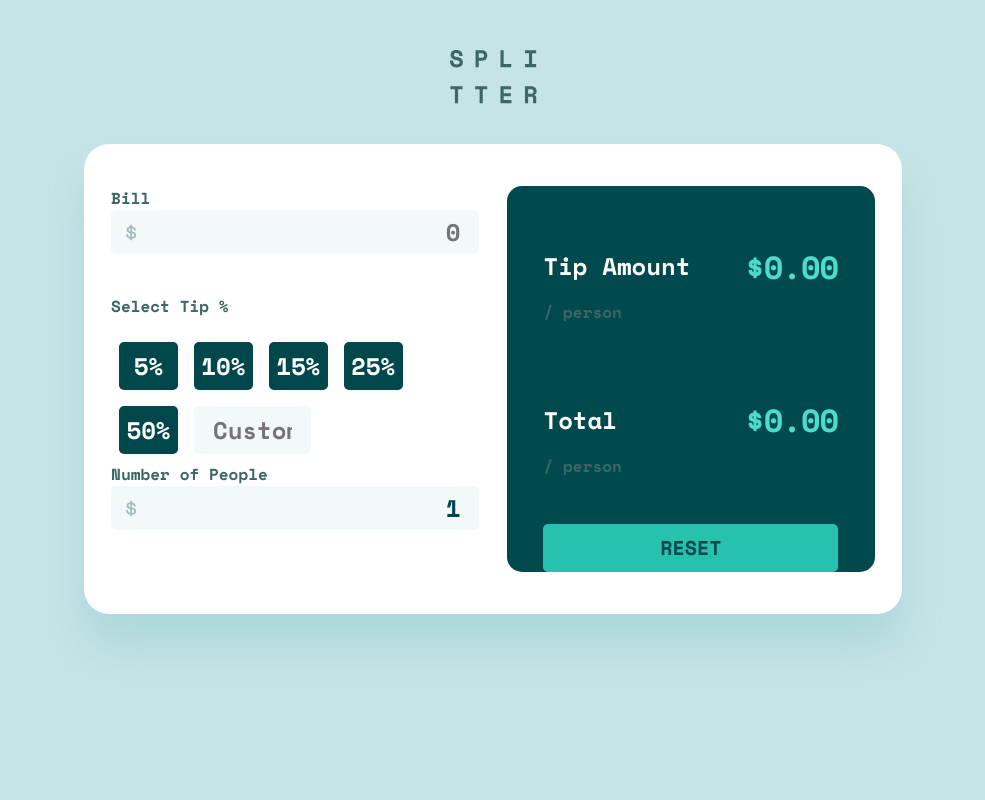
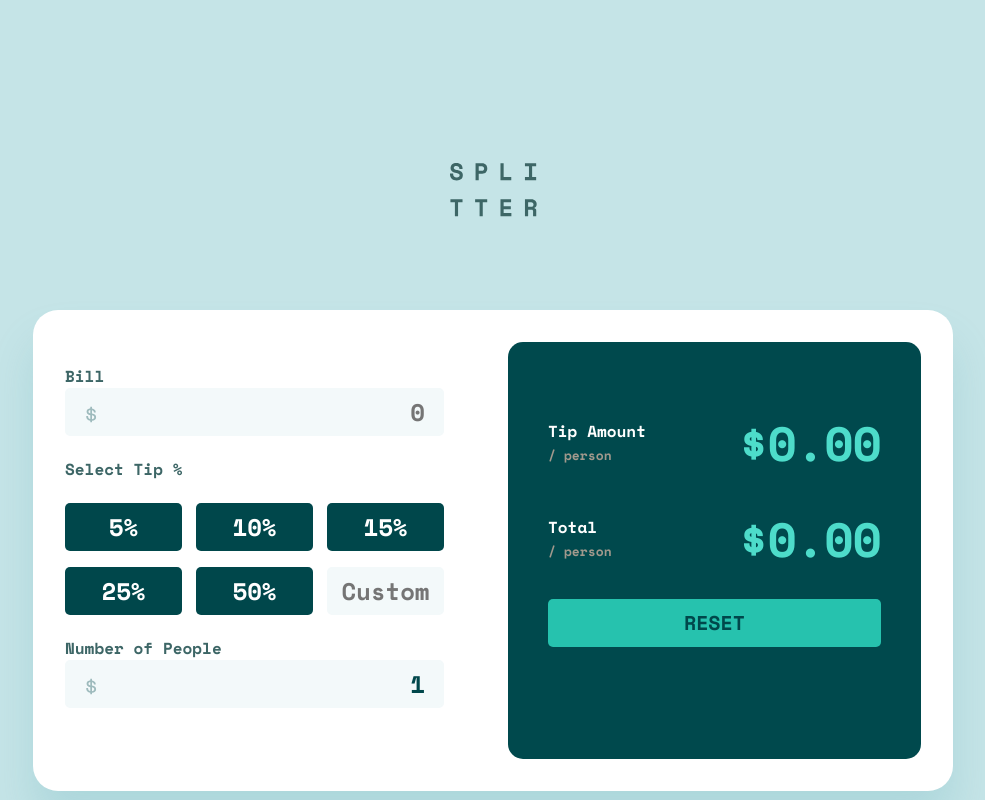
Before and after one commit to gia06/Tip-Calculator-App, a React (Create React App) app: page / in a window 1280 px wide. Shown: the whole page, without its empty margins (147-1132 px from the left). Built offline with nearby package versions, Linux system fonts and the light colour scheme.

Commit message:
working 1.0

```diff
--- a/src/App.css
+++ b/src/App.css
@@ -1,26 +1,31 @@
-body {
-  display: flex;
-  align-items: center;
-  justify-content: center;
-  background-color: hsl(185, 41%, 84%);
+* {
   margin: 0;
   padding: 0;
-  /* height: 100vh;  */
-  /* overflow: hidden
-   */
+  box-sizing: border-box;
+  list-style-type: none;
+  text-decoration: none;
+  border: none;
+}
+
+body {
+  background-color: hsl(185, 41%, 84%);
+  width: 100%;
 }
 
 .App {
   display: flex;
   flex-direction: column;
   align-items: center;
+  margin: auto;
   width: 100%;
+  max-width: 920px;
   color: #3d6666;
   font-family: "Space Mono", monospace;
 }
 
 .logo {
-  margin-top: 50px;
+  margin-top: 163px;
+  margin-bottom: 87px;
 }
 
 /* removes arrows from number input */
@@ -32,23 +37,30 @@ input::-webkit-inner-spin-button {
 
 .calc-container {
   display: flex;
+  flex-direction: column;
   flex-wrap: wrap;
-  margin-top: 40px;
+  align-items: center;
   padding: 32px 0;
-  margin-top: 34px;
-  justify-content: space-evenly;
   width: 100%;
   max-width: 920px;
   min-width: 375px;
-  /* height: 100vh;  */
   background-color: #ffffff;
   border-radius: 25px;
   box-shadow: 0px 32px 43px rgba(79, 166, 175, 0.200735);
+  height: 481px;
 }
 
+@media screen and (max-width: 621px) {
+  .logo {
+    margin-top: 50px;
+    margin-bottom: 41px;
+  }
 
-@media  screen and (max-width: 621px) {
   .calc-container {
-    /* height: 100vh; */
+    height: 100vh;
+  }
+
+  body {
+    overflow: hidden;
   }
 }
--- a/src/App.js
+++ b/src/App.js
@@ -7,10 +7,28 @@ import { useState } from "react";
 export default function App() {
   const [bill, setBill] = useState("");
   const [numPeople, setNumPeople] = useState(1);
-  const [percentage, setPercentage] = useState("");
-  const [customPercentage, setCustomPercentage] = useState("");
-  const [tipAmount, setTipAmount] = useState(0);
-  const [totalAmount, setTotalAmount] = useState(0.0);
+  const [tipAmount, setTipAmount] = useState("0.00");
+  const [totalAmount, setTotalAmount] = useState("0.00");
+
+  const calculate = (percentageValue) => {
+    if (
+      bill === 0 ||
+      isNaN(bill) ||
+      bill.length === 0 ||
+      numPeople === 0 ||
+      isNaN(numPeople) ||
+      numPeople.length === 0
+    ) {
+      setTipAmount("0.00");
+      setTotalAmount("0.00");
+    } else {
+      const tip = (bill * percentageValue) / 100;
+      const total = (bill + tip) / numPeople;
+
+      setTipAmount(tip.toFixed(2));
+      setTotalAmount(total.toFixed(2));
+    }
+  };
 
   return (
     <div className="App">
@@ -24,9 +42,7 @@ export default function App() {
           setBill={setBill}
           numPeople={numPeople}
           setNumPeople={setNumPeople}
-          customPercentage={customPercentage}
-          setTipAmount={setTipAmount}
-          setTotalAmount={setTotalAmount}
+          calculate={calculate}
         />
 
         <ResultsContainer
@@ -35,7 +51,6 @@ export default function App() {
           totalAmount={totalAmount}
           setTotalAmount={setTotalAmount}
           setBill={setBill}
-          setCustomPercentage={setCustomPercentage}
           setNumPeople={setNumPeople}
         />
       </div>
--- a/src/components/InputContainer.css
+++ b/src/components/InputContainer.css
@@ -1,20 +1,15 @@
 .input-container {
-  margin: 10px 0;
+  display: flex;
+  flex-direction: column;
+  justify-content: space-evenly;
   width: 45%;
-  /* height: 25em; */
   min-width: 311px;
-  max-width: 379;
-  /* max-width: 355px; */
-  /* background-color: blue;  */
-}
-
-.bill {
-  margin-bottom: 40px;
+  max-width: 379px;
+  height: 388px;
 }
 
 label,
 p {
-  /* margin: 0; */
   font-family: "Space Mono";
   font-style: normal;
   font-weight: 700;
@@ -26,8 +21,8 @@ p {
   display: block;
   margin: 0;
   padding: 0 17px;
-  width: calc(100% - 38px);
-  height: 40px;
+  width: 100%;
+  height: 48px;
   font-family: "Space Mono";
   font-size: 24px;
   font-weight: 700;
@@ -37,67 +32,60 @@ p {
   color: #00474b;
   background-image: url(../images/icon-dollar.svg);
   background-repeat: no-repeat;
-  background-position: top 12px left 13px;
+  background-position: top 16px left 19px;
   background-color: F3F9FA;
   text-align: right;
 }
 
-.main-input:hover {
-  outline-style: none;
-  border: 2px solid #26c2ae;
-}
-
+.main-input:hover,
 .main-input:focus {
   outline-style: none;
   border: 2px solid #26c2ae;
 }
 
 .percentage {
-  /* justify-content: unset; */
-  /* display: grid; */
-  grid-template-columns: auto auto auto;
-  /* gap: 16px; */
-  /* flex-wrap: wrap; */
-  /* justify-content: space-between;    */
+  display: grid;
+  gap: 16px 14px;
+
+  grid-template-columns: repeat(3, 2fr);
   width: 100%;
   margin: 0;
-  /* background-color: red; */
-  /* margin: 0 auto; */
-  /* background-color: blue; */
-  /* gap: 10px; */
 }
 
 .percentage-btn {
   background: #00474b;
-  margin: 8px;
   padding: 0;
   color: #ffffff;
   cursor: pointer;
   height: 48px;
-
-  width: 117px;
-  width: 4.6vw;
-  max-width: 146px;
-  /* max-width: 146px;
-  min-width: 117px; */
-
   outline-style: none;
   border-radius: 5px;
   border: 0;
   font-family: "Space Mono";
   font-size: 24px;
   font-weight: 700;
+}
 
-  /* //////////////////////////////// */
+.custom-input,
+.percentage-btn {
+  width: 117px;
+}
 
-  /* width: 146px;
-    border: none;
-    margin-bottom: 16px;
-    font-family: 'Space Mono';
-    font-style: normal;
-    font-weight: 700;
-    font-size: 24px;
-    text-align: center; */
+@media screen and (max-width: 846px) {
+  .percentage {
+    display: grid;
+    grid-template-columns: repeat(2, 1fr);
+    gap: 16px;
+  }
+
+  .percentage-btn {
+    width: 146px;
+  }
+
+  .custom-input,
+  .percentage-btn {
+    width: 146.6px;
+  }
 }
 
 .percentage-btn:hover {
@@ -106,24 +94,17 @@ p {
 }
 
 .percentage-btn:focus {
-  background-color: #26C2AE;
+  background-color: #26c2ae;
 }
 
 .custom-input {
-  width: 70px;
-  text-align: center;
-  height: 44px;
-  width: 79px;
-  /* margin: 8px auto; */
-  padding: 0 17px;
-  margin: 8px;
   border: 2px solid #f3f9fa;
   border-radius: 5px;
   color: #00474b;
   font-family: "Space Mono";
   font-size: 24px;
   font-weight: 700;
-  text-align: right;
+  text-align: center;
   background-color: #f3f9fa;
 }
 
@@ -134,5 +115,5 @@ p {
 
 .warning {
   float: right;
-  color: #E17457
+  color: #e17457;
 }
--- a/src/components/InputContainer.js
+++ b/src/components/InputContainer.js
@@ -1,31 +1,10 @@
 import "./InputContainer.css";
 
 export default function Test(props) {
-  const {
-    bill,
-    setBill,
-    numPeople,
-    setNumPeople,
-    CustomPercentage,
-    setTipAmount,
-    setTotalAmount,
-  } = props;
+  const { bill, setBill, numPeople, setNumPeople, calculate } = props;
 
   const error = {
     border: "2px solid #E17052",
-  };
-
-  const calculate = (percentageValue) => {
-    if (Number(bill) !== 0 && Number(numPeople) !== 0) {
-      const tip = (bill * percentageValue) / 100;
-      const total = (bill + tip) / numPeople;
-
-      setTipAmount(tip);
-      setTotalAmount(total);
-    } else {
-      setTipAmount(0.0);
-      setTotalAmount(0.0);
-    }
   };
 
   return (
@@ -39,7 +18,8 @@ export default function Test(props) {
             placeholder="0"
             min="1"
             onChange={(event) => {
-              event.target.value.length < 9 && setBill(event.target.value);
+              event.target.value.length < 7 &&
+                setBill(event.target.valueAsNumber);
             }}
             value={bill}
           />
@@ -89,15 +69,16 @@ export default function Test(props) {
           type="number"
           placeholder="Custom"
           min="1"
-          onChange={(event) => calculate(event.target.value)}
-          value={CustomPercentage}
+          onChange={(event) =>
+            event.target.value.length < 4 && calculate(event.target.value)
+          }
         ></input>
       </div>
 
       <div className="num-people">
         <label>
           Number of People
-          {Number(numPeople) === 0 ? (
+          {numPeople === 0 || numPeople.length === 0 || isNaN(numPeople) ? (
             <span className="warning">Can't be zero</span>
           ) : (
             ""
@@ -108,9 +89,13 @@ export default function Test(props) {
             min="1"
             max="100"
             placeholder="0"
-            onChange={(event) => setNumPeople(event.target.value)}
+            onKeyDown={(event) => event.key === "." && event.preventDefault()}
+            onChange={(event) =>
+              event.target.value.length < 4 &&
+              setNumPeople(event.target.valueAsNumber)
+            }
             value={numPeople}
-            style={Number(numPeople) === 0 ? error : {}}
+            style={numPeople === 0 || isNaN(numPeople) ? error : {}}
           />
         </label>
       </div>
--- a/src/components/ResultsContainer.css
+++ b/src/components/ResultsContainer.css
@@ -1,56 +1,70 @@
-.results-container-wrapper {
-  display: flex;
-  justify-content: center;
+.results-container {
   width: 45%;
-  /* height: 25em; */
-  /* height: 25vh; */
-  margin: 10px 0;
+  height: 417px;
   min-width: 311px;
+  max-width: 413px;
   border-radius: 15px;
   background-color: hsl(183, 100%, 15%);
+  padding: 40px;
 }
 
-.results-container {
-  width: 80%;
-}
-results-container p {
-  margin: 0;
-  color: rgb(161, 153, 141);
+@media screen and (max-width: 621px) {
+  .results-container {
+    padding: 0 22px 0 24px;
+    height: 257px;
+  }
 }
 
 .results-box {
   display: flex;
   justify-content: space-between;
-  flex-direction: row;
-  margin: 30px 0;
+  align-items: center;
+  margin: 25px 0;
 }
 
 h4 {
   margin-bottom: 0;
   color: #ffffff;
-  font-size: 24px;
+  font-size: 16px;
 }
 
-.txt-box {
+.txt-box p {
+  margin: 0;
+  font-size: 13px;
+  color: rgb(161, 153, 141);
 }
 
 .number-box {
   color: rgb(77, 220, 202);
-  /* font-size: 32px; */
-
-}
-
-h2 {
   float: right;
   font-size: 32px;
   font-weight: 700;
   letter-spacing: -1px;
 }
 
-button {
+h2 {
+  float: right;
+  font-size: 48px;
+  font-weight: 700;
+  letter-spacing: -1px;
+}
+
+@media screen and (max-width: 621px) {
+  h2 {
+    font-size: 32px;
+  }
+}
+
+.res {
+  display: flex;
+  justify-content: center;
+}
+
+.reset-button {
   width: 100%;
+  min-width: 281px;
+  max-width: 333px;
   height: 48px;
-
   background-color: #26c2ae;
   border: 0;
   border-radius: 5px;
@@ -63,7 +77,7 @@ button {
   color: #00474B;
 }
 
-button:hover {
+.reset-button:hover {
   background-color: #9fe8df;
-  /* pointer-events: none; */
+  pointer-events: none;
 }
--- a/src/components/ResultsContainer.js
+++ b/src/components/ResultsContainer.js
@@ -7,21 +7,18 @@ export default function ResultsContainer(props) {
     totalAmount,
     setTotalAmount,
     setBill,
-    setCustomPercentage,
     setNumPeople,
   } = props;
 
   const reset = () => {
     setBill("");
-    setCustomPercentage("");
     setNumPeople(1);
-    setTipAmount(0.0);
-    setTotalAmount(0.0);
+    setTipAmount('0.00');
+    setTotalAmount('0.00');
   };
 
   return (
-    <div className="results-container-wrapper">
-      <div className="results-container">
+    <div className="results-container">
         <div className="results-box">
           <div className="txt-box">
             <h4>Tip Amount</h4>
@@ -29,7 +26,7 @@ export default function ResultsContainer(props) {
           </div>
 
           <div className="number-box">
-            <h2>${tipAmount.toFixed(2)}</h2>
+            <h2>${tipAmount}</h2>
           </div>
         </div>
 
@@ -40,12 +37,10 @@ export default function ResultsContainer(props) {
           </div>
 
           <div className="number-box">
-            <h2>${totalAmount.toFixed(2)}</h2>
+            <h2>${totalAmount}</h2>
           </div>
         </div>
-
-        <button onClick={reset}>RESET</button>
-      </div>
+      <div className="res"><button className="reset-button" onClick={reset}>RESET</button></div>
     </div>
   );
 }
```
Also changed, not shown: docker-compose.yaml (added, +9 -0 lines), 2 other files (tests, documents, lock files or other folders).
